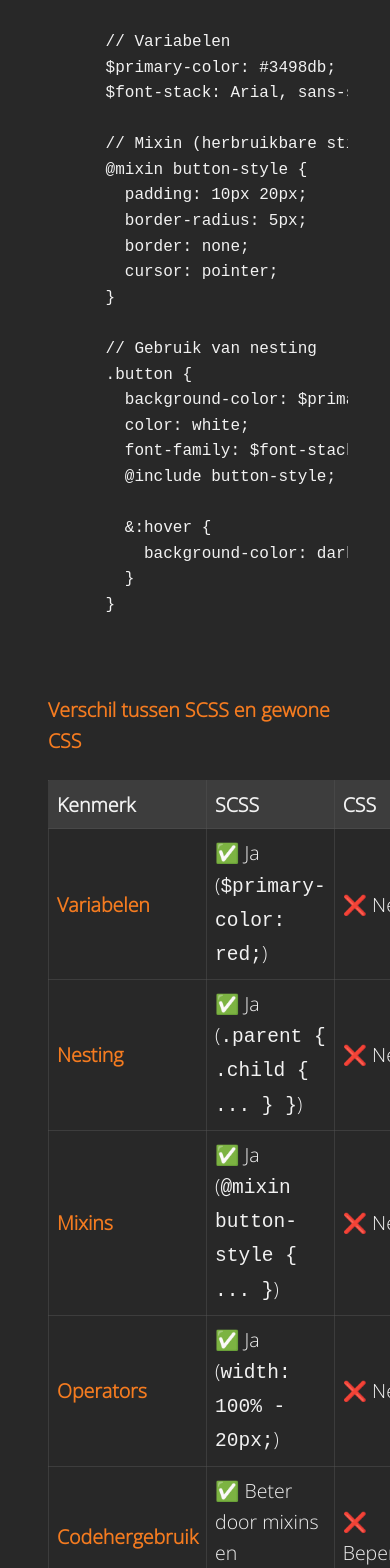
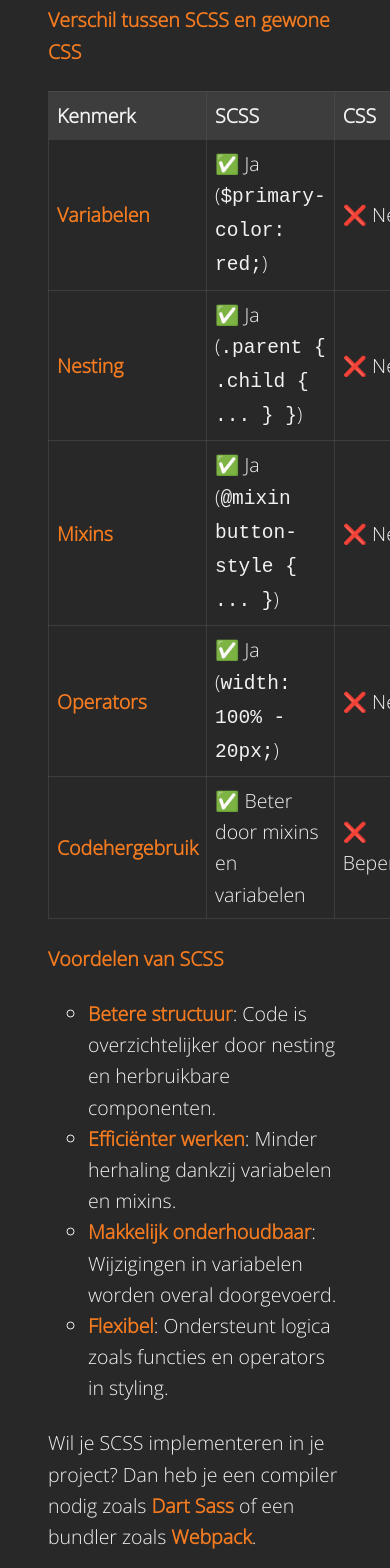
Before and after one commit to WDuur/css-for-backenders, a Vue app: page /preprocessors in a window 390 px wide. Shown: the part 1760-3328 px from the top of the page. Built offline with nearby package versions, Linux system fonts and the light colour scheme; a web font is replaced by a local one; what @highlightjs/vue-plugin would draw is missing.

Commit message:
@media update

```diff
--- a/src/chapters/layout/mediaQueryLayoutCode.vue
+++ b/src/chapters/layout/mediaQueryLayoutCode.vue
@@ -27,4 +27,12 @@
 }
 "
   />
+
+  <highlightjs
+    language="css"
+    code="/* nieuwe media query style */
+@media (400px <= width)
+@media (50rem <= width <= 70rem)
+"
+  />
 </template>
--- /dev/null
+++ b/src/chapters/layout/mediaQueryLayoutOperatorsCode.vue
@@ -0,0 +1,22 @@
+<template>
+<highlightjs
+    language="css"
+    code="@media (hover) and (min-width: 400px) {
+  button:hover {
+    background-color: navy;
+    color: white;
+  }
+}"
+  />
+  <highlightjs
+    language="css"
+    code="@media (not (color)) or (hover) {
+  body {
+    background-color: lightgray;
+  }
+}
+"
+  />
+
+
+</template>
--- a/src/chapters/preprocessors/scssPreprocessorsCode.vue
+++ b/src/chapters/preprocessors/scssPreprocessorsCode.vue
@@ -1,53 +1,28 @@
 <template>
-  <strong>Verschil tussen SCSS en gewone CSS</strong>
-  <table>
-    <tr>
-      <th>Kenmerk</th>
-      <th>SCSS</th>
-      <th>CSS</th>
-    </tr>
-    <tr>
-      <td><strong>Variabelen</strong></td>
-      <td>✅ Ja (<code>$primary-color: red;</code>)</td>
-      <td>❌ Nee</td>
-    </tr>
-    <tr>
-      <td><strong>Nesting</strong></td>
-      <td>✅ Ja (<code>.parent { .child { ... } }</code>)</td>
-      <td>❌ Nee</td>
-    </tr>
-    <tr>
-      <td><strong>Mixins</strong></td>
-      <td>✅ Ja (<code>@mixin button-style { ... }</code>)</td>
-      <td>❌ Nee</td>
-    </tr>
-    <tr>
-      <td><strong>Operators</strong></td>
-      <td>✅ Ja (<code>width: 100% - 20px;</code>)</td>
-      <td>❌ Nee</td>
-    </tr>
-    <tr>
-      <td><strong>Codehergebruik</strong></td>
-      <td>✅ Beter door mixins en variabelen</td>
-      <td>❌ Beperkt</td>
-    </tr>
-  </table>
+  <highlightjs
+    language="css"
+    code="// Variabelen
+$primary-color: #3498db;
+$font-stack: Arial, sans-serif;
 
-  <strong>Voordelen van SCSS</strong>
-  <ul>
-    <li>
-      <strong>Betere structuur</strong>: Code is overzichtelijker door nesting en herbruikbare
-      componenten.
-    </li>
-    <li><strong>Efficiënter werken</strong>: Minder herhaling dankzij variabelen en mixins.</li>
-    <li>
-      <strong>Makkelijk onderhoudbaar</strong>: Wijzigingen in variabelen worden overal doorgevoerd.
-    </li>
-    <li><strong>Flexibel</strong>: Ondersteunt logica zoals functies en operators in styling.</li>
-  </ul>
+// Mixin (herbruikbare stijl)
+@mixin button-style {
+  padding: 10px 20px;
+  border-radius: 5px;
+  border: none;
+  cursor: pointer;
+}
 
-  <p>
-    Wil je SCSS implementeren in je project? Dan heb je een compiler nodig zoals
-    <strong>Dart Sass</strong> of een bundler zoals <strong>Webpack</strong>.
-  </p>
+// Gebruik van nesting
+.button {
+  background-color: $primary-color;
+  color: white;
+  font-family: $font-stack;
+  @include button-style;
+
+  &:hover {
+    background-color: darken($primary-color, 10%);
+  }
+}"
+/>
 </template>
--- a/src/chapters/preprocessors/scssPreprocessorsQuote.vue
+++ b/src/chapters/preprocessors/scssPreprocessorsQuote.vue
@@ -1,29 +1,53 @@
 <template>
-  <pre>
-    <code>
-      // Variabelen
-      $primary-color: #3498db;
-      $font-stack: Arial, sans-serif;
+  <strong>Verschil tussen SCSS en gewone CSS</strong>
+  <table>
+    <tr>
+      <th>Kenmerk</th>
+      <th>SCSS</th>
+      <th>CSS</th>
+    </tr>
+    <tr>
+      <td><strong>Variabelen</strong></td>
+      <td>✅ Ja (<code>$primary-color: red;</code>)</td>
+      <td>❌ Nee</td>
+    </tr>
+    <tr>
+      <td><strong>Nesting</strong></td>
+      <td>✅ Ja (<code>.parent { .child { ... } }</code>)</td>
+      <td>❌ Nee</td>
+    </tr>
+    <tr>
+      <td><strong>Mixins</strong></td>
+      <td>✅ Ja (<code>@mixin button-style { ... }</code>)</td>
+      <td>❌ Nee</td>
+    </tr>
+    <tr>
+      <td><strong>Operators</strong></td>
+      <td>✅ Ja (<code>width: 100% - 20px;</code>)</td>
+      <td>❌ Nee</td>
+    </tr>
+    <tr>
+      <td><strong>Codehergebruik</strong></td>
+      <td>✅ Beter door mixins en variabelen</td>
+      <td>❌ Beperkt</td>
+    </tr>
+  </table>
 
-      // Mixin (herbruikbare stijl)
-      @mixin button-style {
-        padding: 10px 20px;
-        border-radius: 5px;
-        border: none;
-        cursor: pointer;
-      }
+  <strong>Voordelen van SCSS</strong>
+  <ul>
+    <li>
+      <strong>Betere structuur</strong>: Code is overzichtelijker door nesting en herbruikbare
+      componenten.
+    </li>
+    <li><strong>Efficiënter werken</strong>: Minder herhaling dankzij variabelen en mixins.</li>
+    <li>
+      <strong>Makkelijk onderhoudbaar</strong>: Wijzigingen in variabelen worden overal doorgevoerd.
+    </li>
+    <li><strong>Flexibel</strong>: Ondersteunt logica zoals functies en operators in styling.</li>
+  </ul>
 
-      // Gebruik van nesting
-      .button {
-        background-color: $primary-color;
-        color: white;
-        font-family: $font-stack;
-        @include button-style;
-
-        &:hover {
-          background-color: darken($primary-color, 10%);
-        }
-      }
-    </code>
-  </pre>
+  <p>
+    Wil je SCSS implementeren in je project? Dan heb je een compiler nodig zoals
+    <strong>Dart Sass</strong> of een bundler zoals <strong>Webpack</strong>.
+  </p>
 </template>
--- a/src/views/LayoutView.vue
+++ b/src/views/LayoutView.vue
@@ -20,6 +20,7 @@ import GridNamedLayout from '@/chapters/layout/gridNamedLayout.vue'
 import GridNamedLayoutCode from '@/chapters/layout/gridNamedLayoutCode.vue'
 import MediaQueryLayout from '@/chapters/layout/mediaQueryLayout.vue'
 import MediaQueryLayoutCode from '@/chapters/layout/mediaQueryLayoutCode.vue'
+import MediaQueryLayoutOperatorsCode from '@/chapters/layout/mediaQueryLayoutOperatorsCode.vue'
 import ClampLayout from '@/chapters/layout/clampLayout.vue'
 import ClampLayoutCode from '@/chapters/layout/clampLayoutCode.vue'
 import CalcLayout from '@/chapters/layout/calcLayout.vue'
@@ -160,6 +161,14 @@ onMounted(() => {
       <template #code><MediaQueryLayoutCode /></template>
 
     </BaseElementBlock>
+
+       <!----- MediaQueryLayout -->
+    <BaseElementBlock
+      title="@media"
+      subtitle="logical operators">
+      <template #code><MediaQueryLayoutOperatorsCode /></template>
+
+    </BaseElementBlock>
   </div>
 </template>
 
--- a/src/views/PreprocessorView.vue
+++ b/src/views/PreprocessorView.vue
@@ -12,7 +12,7 @@ const {} = useChapterNavigation('variables', 'architectuur')
 const { scrollTo } = useAnchorNavigation([
   'title', // title do not remove
   'SCSS',
-  'Less',
+  'LESS',
 ])
 onMounted(() => {
   scrollTo('title')
```
